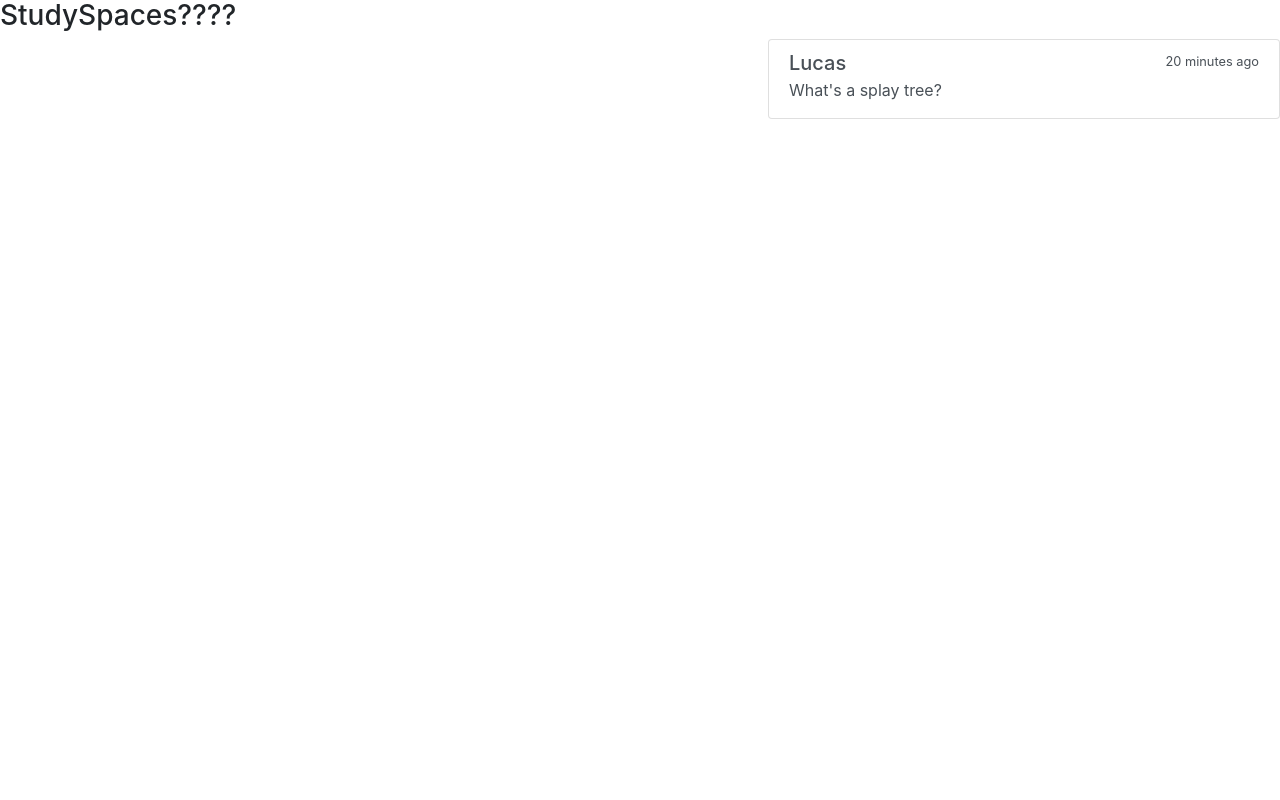
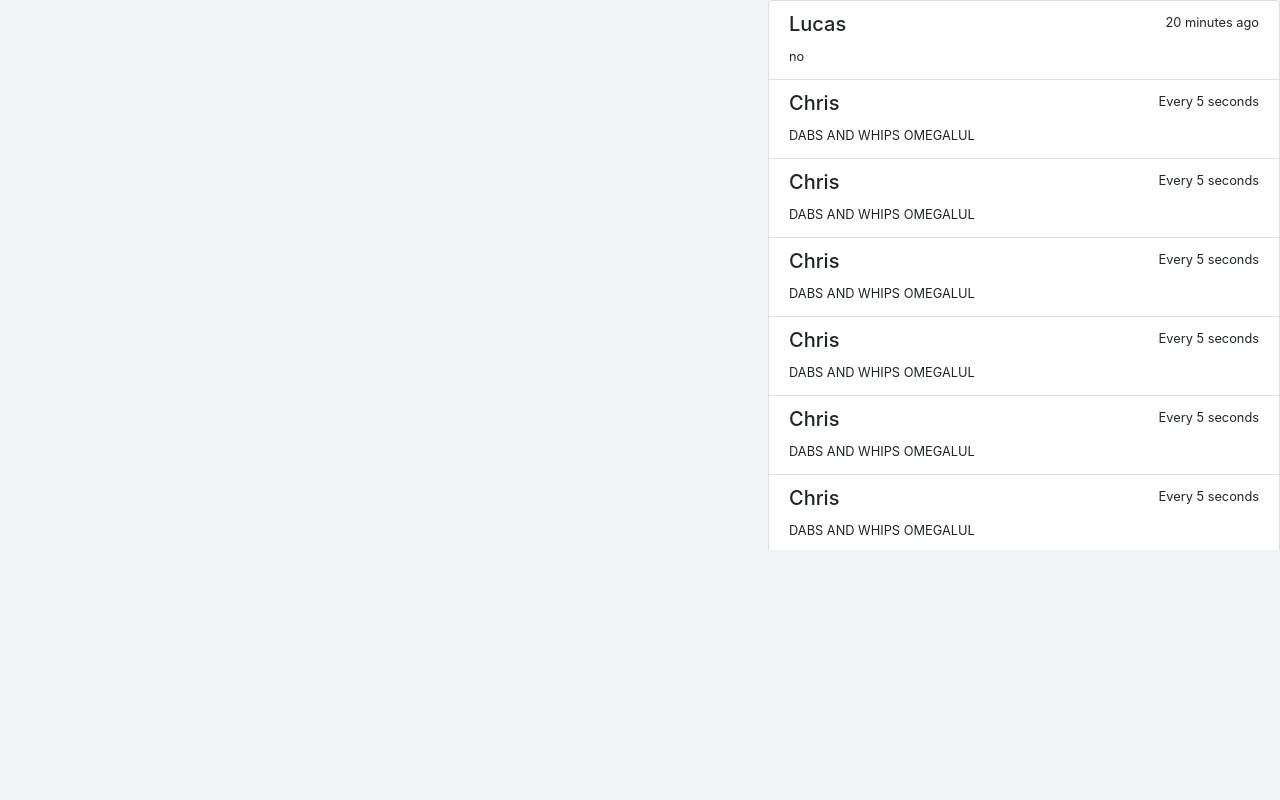
Before and after one commit to lconti97/StudySpaces, a plain HTML site: page index.html in a window 1280 px wide. Drawn offline with nearby package versions, Linux system fonts and the light colour scheme; some packages are replaced by stand-ins of ours.

Commit message:
Convert bootstrap comments to javascript
Make comments scrollable

Spacing adjustments

```diff
--- a/index.html
+++ b/index.html
@@ -4,30 +4,26 @@
     <link rel="stylesheet" href="https://maxcdn.bootstrapcdn.com/bootstrap/4.0.0-beta/css/bootstrap.min.css" integrity="sha384-/Y6pD6FV/Vv2HJnA6t+vslU6fwYXjCFtcEpHbNJ0lyAFsXTsjBbfaDjzALeQsN6M" crossorigin="anonymous">
     <style>
         #map {
-        height: 400px;
+            height: 550px;
             width: 60%;
             float: left;
         }
         #feed {
-        height: 400px;
+            height: 100%;
             width: 40%;
             float: left;
         }
+        .scrollable-menu {
+            height: auto;
+            max-height: 550px;
+            overflow-x: hidden;
+        }
     </style>
 </head>
-  <body>
-    <h3>StudySpaces????</h3>
+<body style="background-color: #f2f3f4">
 <div id="wrapper">
     <div id="map"></div>
-      <div id="feed" class="list-group">
-          <a href="#" class="list-group-item list-group-item-action flex-column align-items-start">
-              <div class="d-flex w-100 justify-content-between">
-                  <h5 class="mb-1">Lucas</h5>
-                  <small>20 minutes ago</small>
-              </div>
-              <p class="mb-1">What's a splay tree?</p>
-          </a>
-      </div>
+    <div id="feed" class="list-group scrollable-menu">
 </div>
 <script src="index.js"></script>
 <script async defer
--- a/index.js
+++ b/index.js
@@ -2,16 +2,39 @@
 // var pylons = {lat: 37.229, lng: -80.420};
 navigator.geolocation.getCurrentPosition(alertLocation);
 var studentArray = getStudents();
-updateFeed(studentArray);
+addComment("Lucas", "20 minutes ago", "no");
+for (var i = 0; i < 10; i++)
+addComment("Chris", "Every 5 seconds", "DABS AND WHIPS OMEGALUL");
 
+function addComment(name, time, text) {
+  var feed = document.getElementById("feed");
 
+  var a = document.createElement("a");
+  a.className += "list-group-item list-group-item-action flex-column align-items-start";
+  feed.appendChild(a);
 
-function updateFeed(studentArray){
-  var update = "";
-  for (i = 0; i < studentArray.length; i++){
-    update = update + "<p><b>"+studentArray[i].name+"</b>" + " <i>is studying</i> "+ "<strong>"+studentArray[i].currentCourse+"</strong></p>"
-  }
-  //document.getElementById('feed').innerHTML = update;
+  var div = document.createElement('div');
+  div.className += "d-flex w-100 justify-content-between";
+  a.appendChild(div);
+
+  var nameElement = document.createElement("h5");
+  div.appendChild(nameElement);
+
+  var nameTextNode = document.createTextNode(name);
+  nameElement.appendChild(nameTextNode);
+
+  var timeElement = document.createElement("small");
+  div.appendChild(timeElement);
+
+  var timeText = document.createTextNode(time);
+  timeElement.appendChild(timeText);
+
+  var textElement = document.createElement("small");
+  textElement.className += "mb-1";
+  a.appendChild(textElement);
+
+  var textText = document.createTextNode(text);
+  textElement.appendChild(textText);
 }
 
 function alertLocation(position) {
```
Lines whose indentation alone changed are shown as unchanged.
